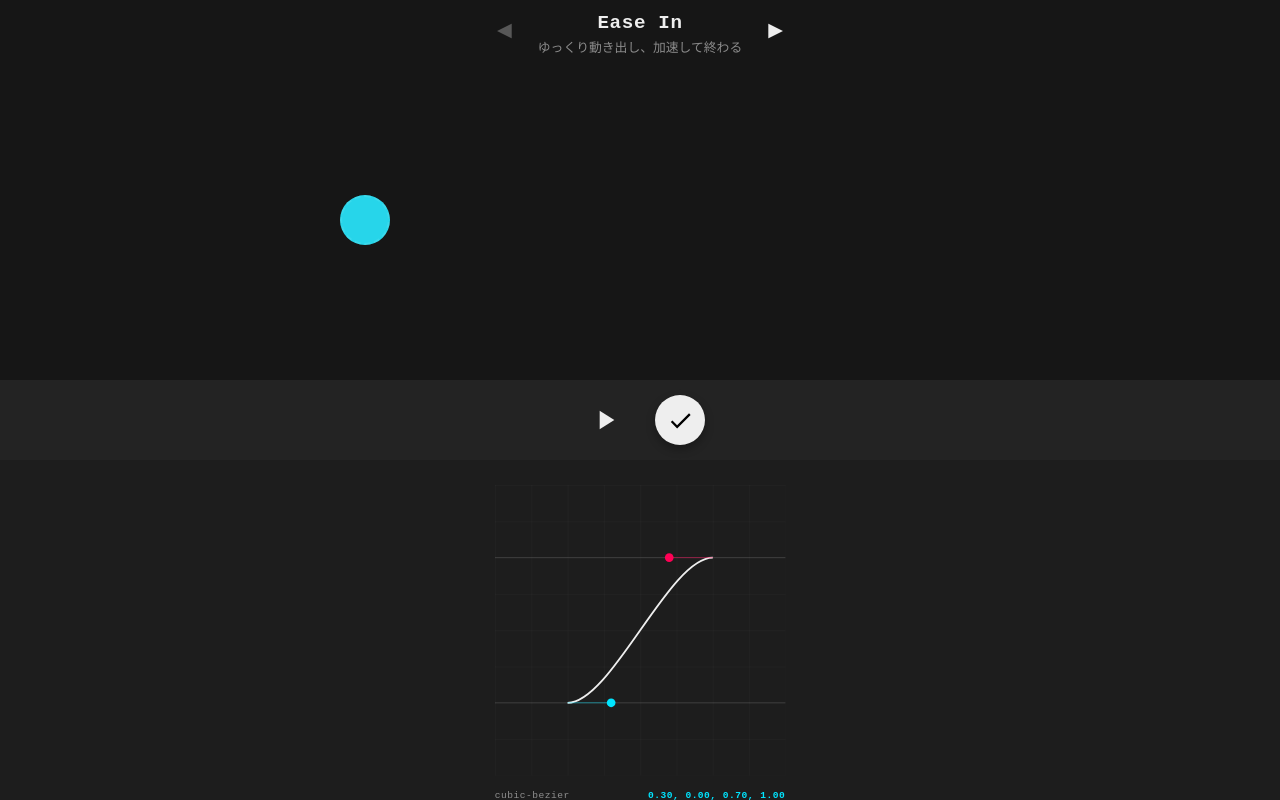
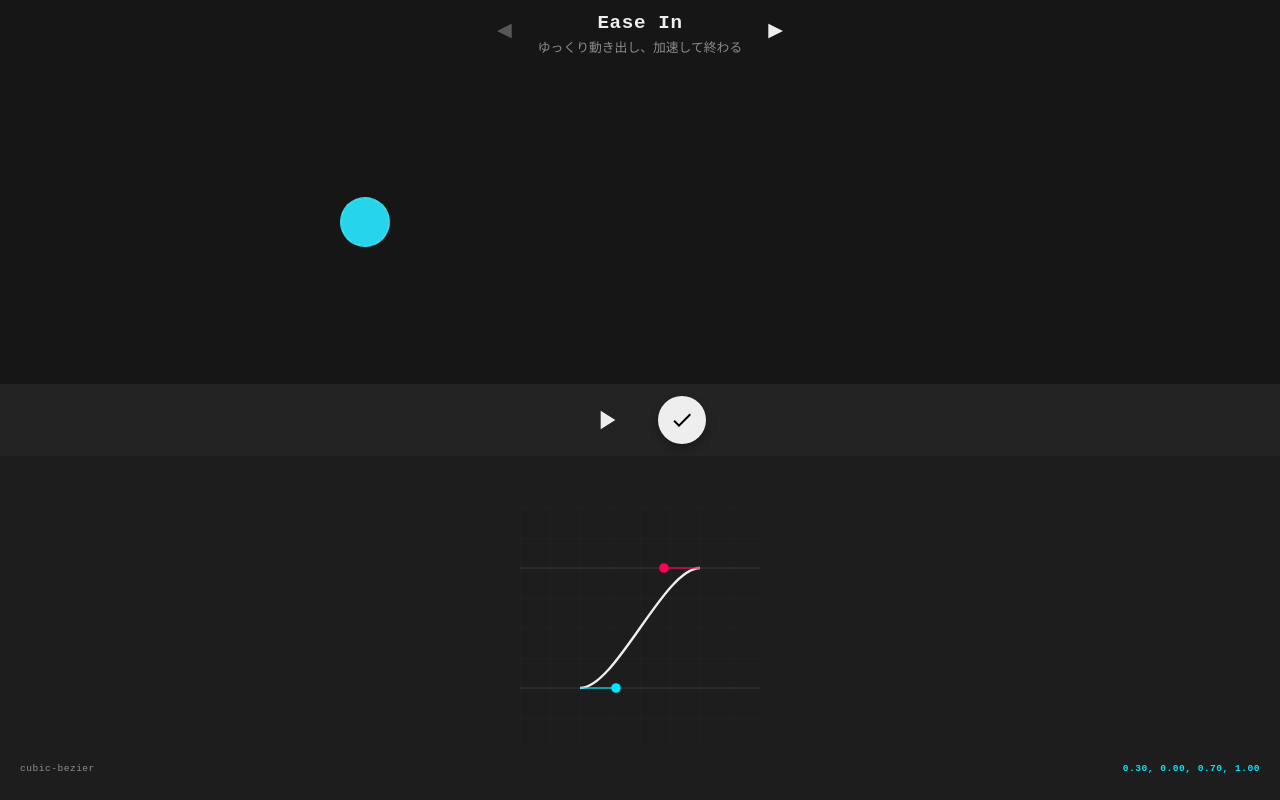
Before and after one commit to tsub-o8/EaseMatch, a Vue app: page / in a window 1280 px wide. Built offline with nearby package versions, Linux system fonts and the light colour scheme; the HTML template or start-up script is replaced by a standard one.

Commit message:
スマホに合わせたデザイン修正

```diff
--- a/src/components/BezierEditor.vue
+++ b/src/components/BezierEditor.vue
@@ -121,7 +121,7 @@
   onUnmounted (() => {
     window.removeEventListener('pointermove', onPointerMove);
     window.removeEventListener('pointerup', stopDrag);
-    window.addEventListener('pointercancel', stopDrag);
+    window.removeEventListener('pointercancel', stopDrag);
   });
 </script>
 
@@ -227,9 +227,8 @@
     min-height: 0;
 
     .graph-wrapper {
-      width: auto; height: calc(100% - 0.6rem);
-      max-width: 100%; max-height: calc(100% - 0.6rem);
-      margin: 1rem;
+      width: 100%; height: 100%;
+      max-width: 100%; max-height: calc(100% - 4rem);
       aspect-ratio: 1 / 1;
       position: relative;
       touch-action: none;
@@ -254,13 +253,13 @@
 
     .main-curve {
       stroke: var(--c-text);
-      stroke-width: 2.5;
+      stroke-width: 4;
       fill: none;
       pointer-events: none;
     }
 
     .guide-line {
-      stroke-width: 1;
+      stroke-width: 3.2;
       opacity: 0.6;
       pointer-events: none;
       &.p1-guide {stroke: var(--c-primary);}
@@ -269,8 +268,10 @@
 
     .handle {
       cursor: grab;
-      stroke-width: 0;
+      stroke: transparent;
+      stroke-width: 16;
       transition: r 0.15s ease;
+      r: 8;
 
       &:hover {r: 10;}
       &:active{cursor: grabbing; r: 12;}
@@ -283,16 +284,16 @@
 
     .answer-curve {
       stroke: var(--c-secondary); /* 正解の色 */
-      stroke-width: 2;
+      stroke-width: 4;
       fill: none;
       opacity: 0.6;          /* 少し透けさせる */
-      stroke-dasharray: 5 5; /* 点線にする */
+      stroke-dasharray: 8 8; /* 点線にする */
       pointer-events: none;
     }
 
     .answer-guide {
       stroke: var(--c-secondary);
-      stroke-width: 1;
+      stroke-width: 3.2;
       stroke-dasharray: 4 4; /* 点線 */
       opacity: 0.5;
       pointer-events: none;
--- a/src/components/GameView.vue
+++ b/src/components/GameView.vue
@@ -265,7 +265,7 @@
 
 <style lang="scss" scoped>
 .game-view {
-  width: 100%; height: 100vh;
+  width: 100%; height: 100dvh;
   overflow: hidden;
   display: flex; flex-direction: column;
   background: var(--c-bg-app);
@@ -328,11 +328,16 @@
 
 //　ツールバー
 .tool-bar {
-  height: 80px;
+  height: 72px;
   flex-shrink: 0;
   background: var(--c-bg-panel);
   // border-bottom: 1px solid var(--c-guide);
   display: flex; align-items: center; justify-content: center; gap: 20px;
+
+  @media (max-width: 600px) {
+    height: 60px;
+    gap: 15px;
+  }
 }
 
 .tool-btn {
@@ -345,27 +350,26 @@
 }
 
 .play-svg {
-  width: 32px; height: 32px;
+  width: 50%; height: 50%;
   fill: currentColor;
 }
 
 .icon-svg {
-  width: 27px; height: 27px;
+  width: 50%; height: 50%;
   fill: currentColor;
 }
 
-/* Playボタン (控えめ) */
+/* Playボタン  */
 .play-btn {
-  width: 60px; height: 60px;
+  width: 4rem; height: 4rem;
   background: transparent; border: none; color: var(--c-text);
   padding: 0;
   gap: 8px;
-  &:hover:not(:disabled) { border-color: var(--c-text); background: rgba(255,255,255,0.05); }
 }
 
-/* Matchボタン (横長の長方形・目立つ) */
+/* Matchボタン */
 .match-btn {
-  width: 50px; height: 50px;
+  width: 3rem; height: 3rem;
   background: var(--c-text); color: #000;
   padding: 0;
   box-shadow: 0 4px 10px rgba(0,0,0,0.3);
```
